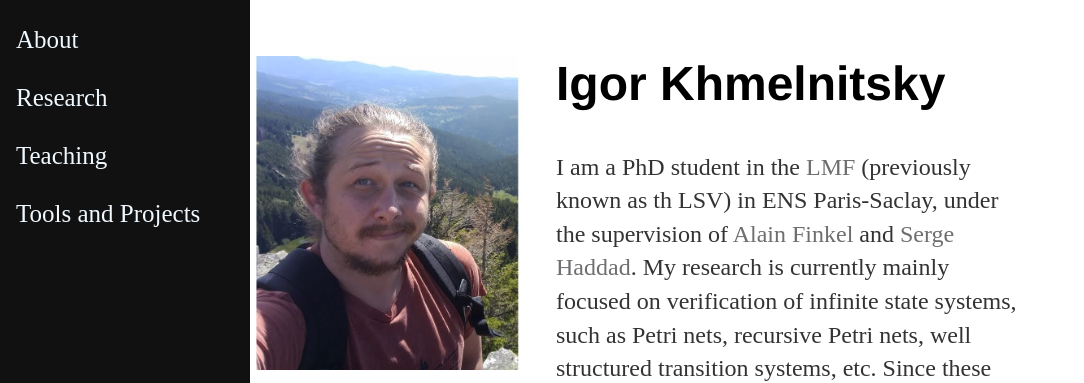
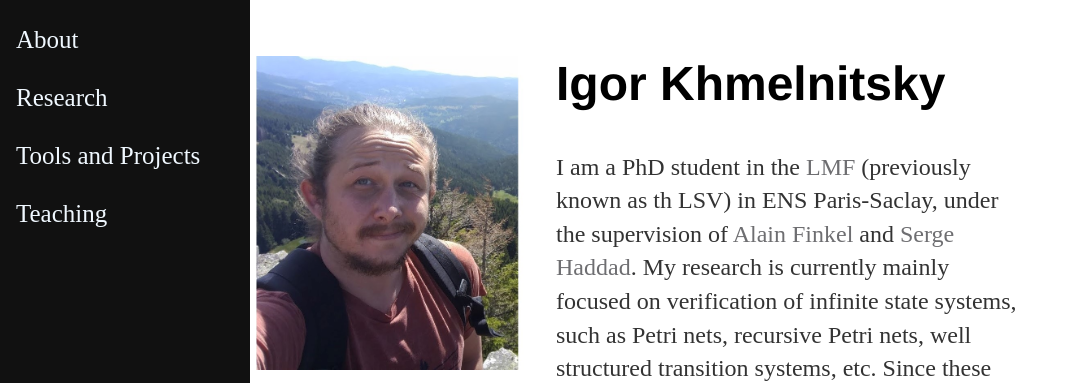
Before and after one commit to IgorKhm/igorkhm.github.io, a Jekyll site: the page built from index.md, in a window 1280 px wide. Shown: the top 383 px of the page, without its empty margins (0-1084 px from the left). Built offline with Jekyll 4.4.1, drawn with Linux system fonts in a browser that asks for light colours; part of the change alters nothing that is shown.

```diff
--- a/_layouts/default.html
+++ b/_layouts/default.html
@@ -17,9 +17,11 @@
 				</br>
 			  <a href="/#Research">Research</a></li>
 			</br>
+		 	<a href="/#Tools">Tools and Projects</a>
+			</br>
 			  <a href="/#Teaching">Teaching</a>
-		</br>
-			  <a href="/#Tools">Tools and Projects</a>
+
+
 				<footer>
 						<ul>
 							<li>Contact:</li></br>
@@ -38,8 +40,8 @@
 	    		<ul>
 	        		<li><a href="/#top">Home</a></li>
 		        	<li><a href="/#Research">Research</a></li>
+				<li><a href="/#Tools">Tools</a></li>
 	        		<li><a href="/#Teaching">Teaching</a></li>
-	        		<li><a href="/#Tools">Tools</a></li>
 	    		</ul>
 			</nav>
 
```
